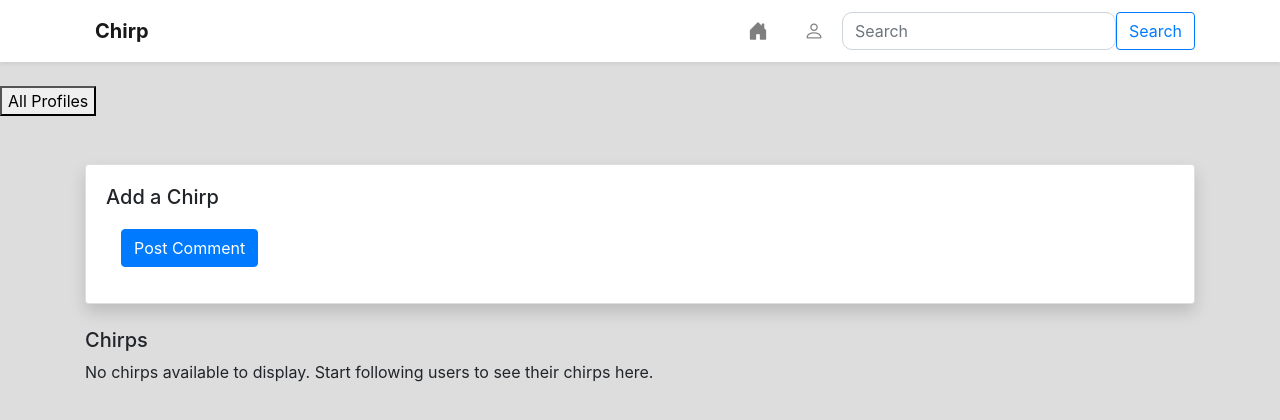
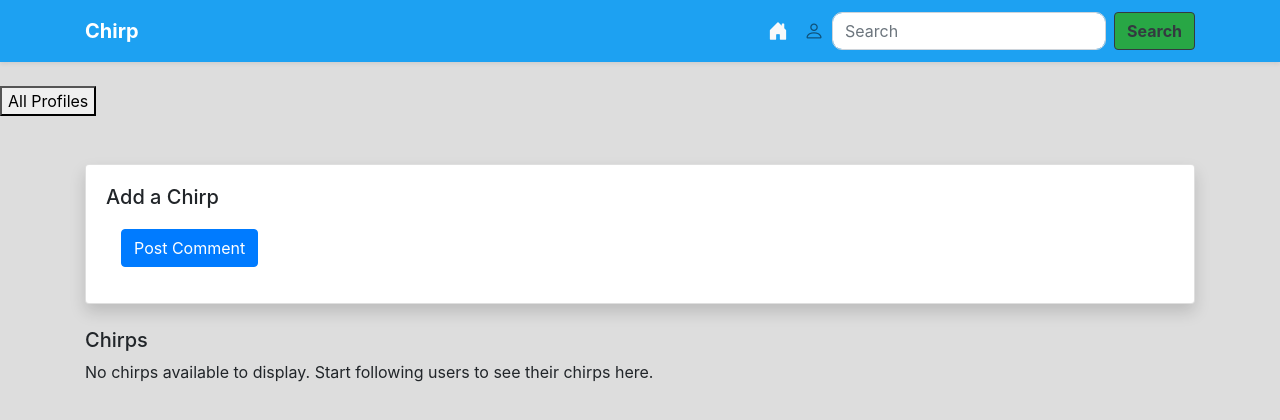
Before and after one commit to DennisCodeInstituteBC/Chirp, a Django app: page / in a window 1280 px wide. Shown: the top 420 px of the page. Run offline with Django 4.2, Linux system fonts and the light colour scheme; some libraries are stand-ins or nearby versions.

Commit message:
updaing the css and formate for navbar in base.html to match with wireframe design and colour

```diff
--- a/static/css/main.css
+++ b/static/css/main.css
@@ -13,7 +13,6 @@ nav {
 .navbar a {
     color: white;
     font-size: 20px;
-    margin-inline: 10px;
 }
 
 .navbar .form-control {
--- a/templates/chirpsocial/base.html
+++ b/templates/chirpsocial/base.html
@@ -20,26 +20,28 @@
  <body  class="main-body">
 
 <!-- Navbar Section -->
-<nav class="navbar navbar-expand-lg navbar-light bg-white shadow-sm mb-4">
+<nav class="navbar navbar-expand-lg navbar-light bg-skyblue shadow-sm mb-4">
     <div class="container">
-        <a class="navbar-brand" href="#">Chirp</a>
+        <a class="navbar-brand text-white font-weight-bold" href="/">Chirp</a>
         <button class="navbar-toggler" type="button" data-toggle="collapse" data-target="#navbarContent" aria-controls="navbarContent" aria-expanded="false" aria-label="Toggle navigation">
             <span class="navbar-toggler-icon"></span>
         </button>
         <div class="collapse navbar-collapse justify-content-end" id="navbarContent">
             <ul class="navbar-nav align-items-center mb-2 mb-lg-0">
                 <li class="nav-item">
-                    <a class="nav-link" href="/" title="Home"><i class="bi bi-house-door-fill"></i></a>
+                    <a class="nav-link" href="/" title="Home"><i class="bi bi-house-door-fill text-light"></i></a>
                 </li>
 
                 {% if user.is_authenticated %}
                     <!-- User Dropdown Menu for Logged-In Users -->
                     <li class="nav-item dropdown">
                         <a class="nav-link dropdown-toggle" href="#" id="userDropdown" role="button" data-toggle="dropdown" aria-haspopup="true" aria-expanded="false">
-                            <i class="bi bi-person-circle"></i> {{ user.username }}
+                            <i class="bi bi-person-circle text-white"></i>
+                                <span class="text-white font-weight-bold">{{ user.username }}</span>
+
                         </a>
                         <div class="dropdown-menu dropdown-menu-right" aria-labelledby="userDropdown">
-                            <a class="dropdown-item text-dark" href="{% url 'chirp:profile' user.profile.id %}">Profile</a>
+                            <a class="dropdown-item text-dark"href="{% url 'chirp:profile' user.profile.id %}">Profile</a>
                             <div class="dropdown-divider"></div>
                             <a class="dropdown-item text-dark" href="{% url 'chirp:logout' %}">Logout</a>
                         </div>
@@ -57,7 +59,7 @@
             <!-- Search Bar on the Right -->
             <form class="d-flex align-items-center ms-3">
                 <input class="form-control me-2" type="search" placeholder="Search" aria-label="Search">
-                <button class="btn btn-outline-primary" type="submit">Search</button>
+                <button class="btn bg-success btn-outline-dark font-weight-bold ml-2" type="submit">Search</button>
             </form>
         </div>
     </div>
```
